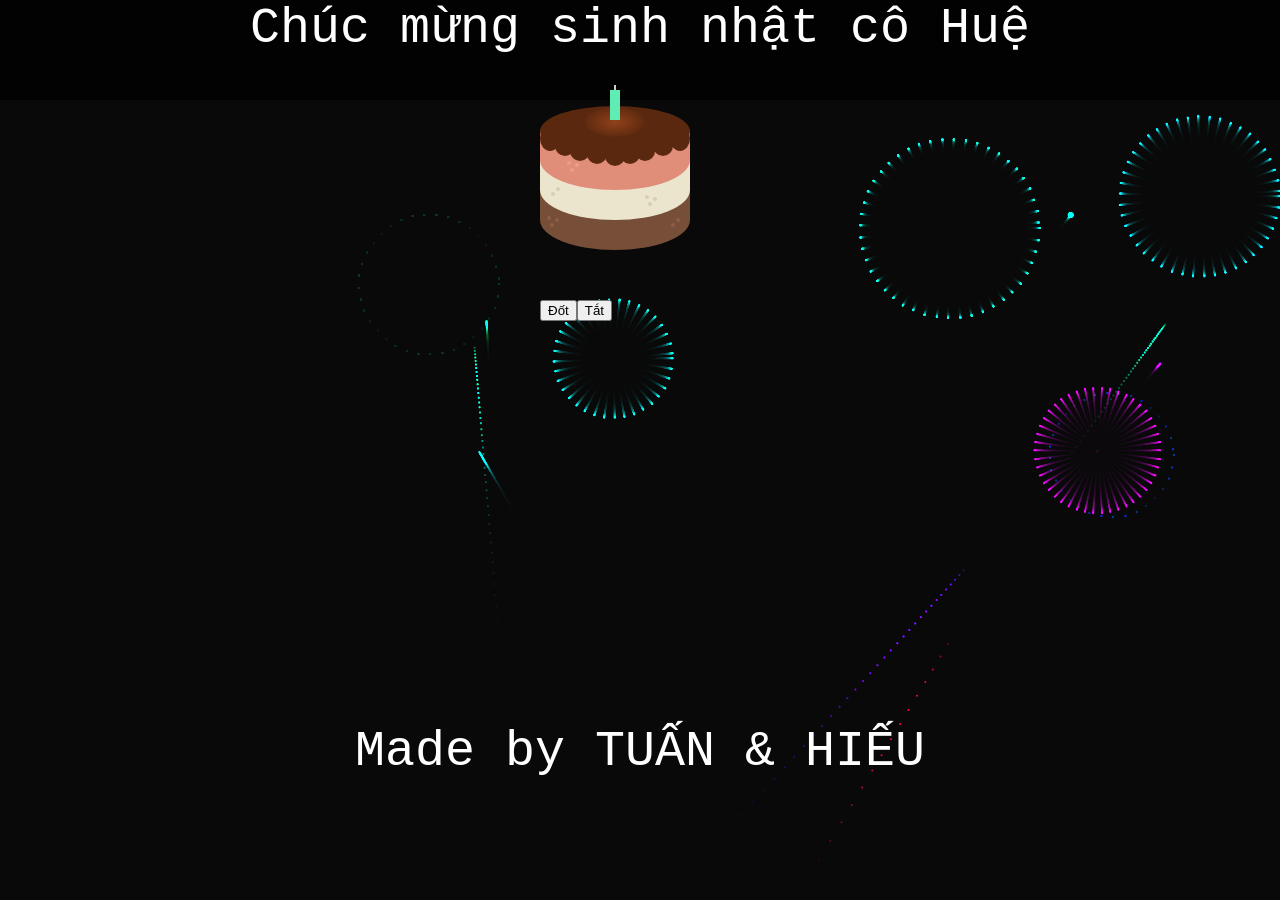
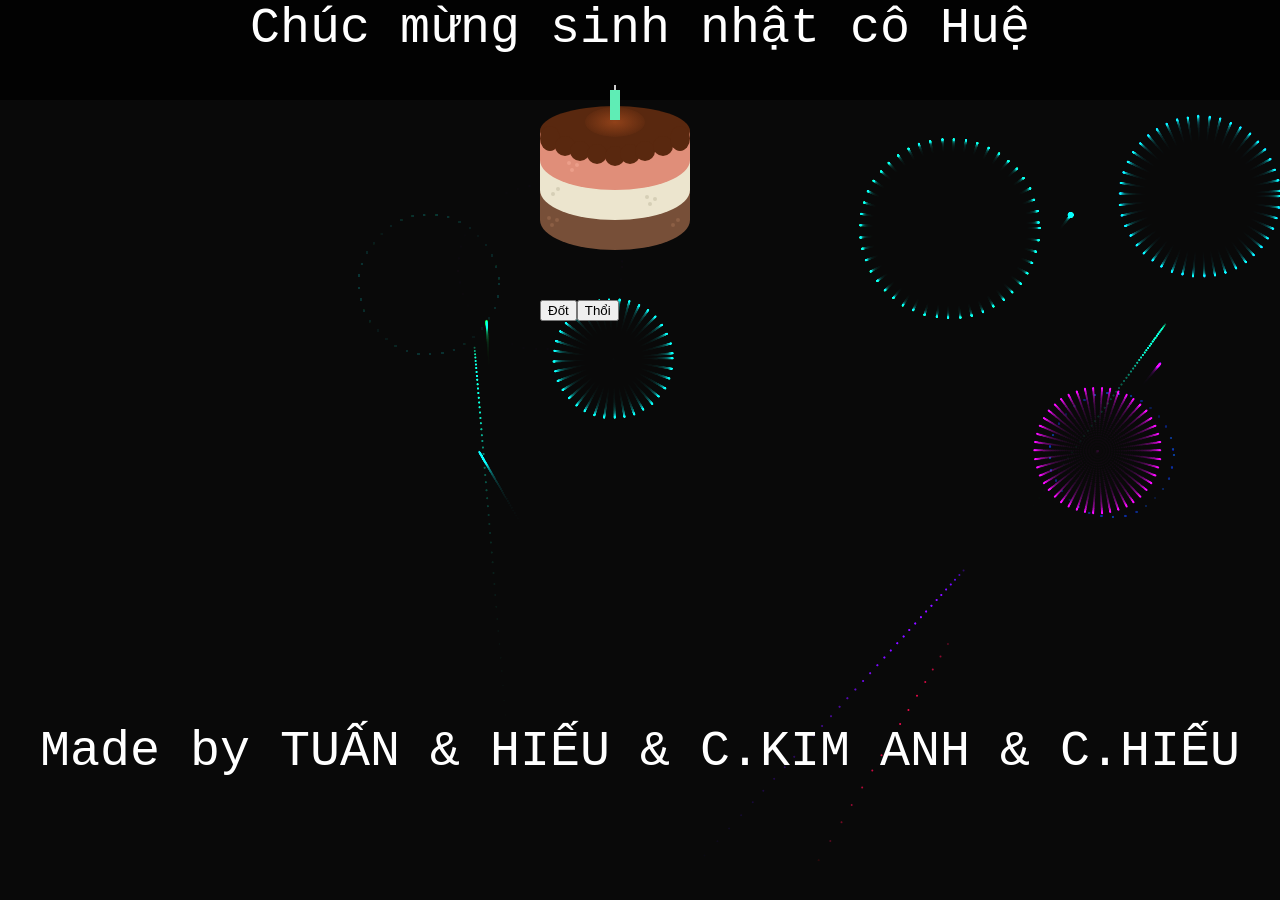
Before and after one commit to tuandq2112/linhtinh, a React (Create React App) app: page /cake in a window 1280 px wide. Built offline with nearby package versions, Linux system fonts and the light colour scheme.

Commit message:
chính tả

```diff
--- a/src/pages/Cake/index.js
+++ b/src/pages/Cake/index.js
@@ -83,7 +83,7 @@ function Cake() {
           // background: 'white'
         }}
       >
-        Made by TUẤN & HIẾU
+        Made by TUẤN & HIẾU & C.KIM ANH & C.HIẾU
       </div>
       <div style={{ position: "absolute", marginTop: "200px" }}>
         {/* <ReactMic
@@ -111,7 +111,7 @@ function Cake() {
             setBurn(false);
           }}
         >
-          Tắt
+          Thổi
         </button>
       </div>
     </CakeWrapper>
```
